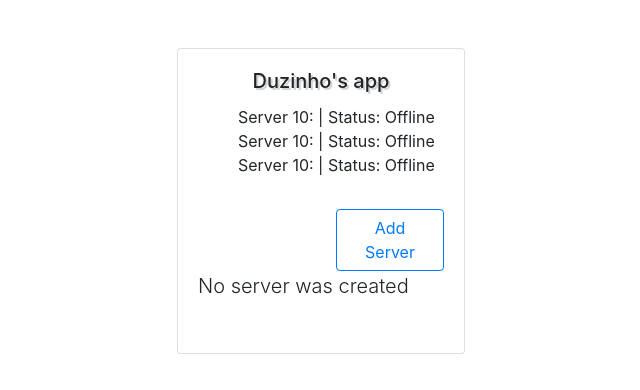
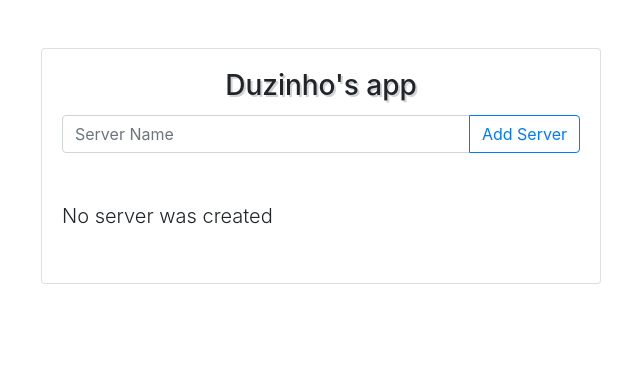
Before and after one commit to du-almeidalima/angular-course, an Angular app: page / in a window 1280 px wide. Shown: the top 390 px of the page, without its empty margins (319-959 px from the left). Built offline with nearby package versions, Linux system fonts and the light colour scheme.

Commit message:
Section 2: Passing and Using Data with Event Binding

```diff
--- a/src/app/app.component.css
+++ b/src/app/app.component.css
@@ -1,8 +1,3 @@
-h5{
+h3{
   text-shadow: 2px 2px lightgray;
 }
-
-.alerts{
-  display: flex;
-  justify-content: space-around;
-}
--- a/src/app/app.component.html
+++ b/src/app/app.component.html
@@ -1,8 +1,8 @@
 <div class="container">
 
-  <div class="card mt-5 mx-auto" style="width: 18rem;">
+  <div class="card mt-5 mx-auto" style="width: 35rem;">
     <div class="card-body">
-      <h5 class="card-title text-center"> {{name}} </h5>
+      <h3 class="card-title text-center"> {{name}} </h3>
        <p class="card-text"> <app-servers></app-servers> </p>
         <div class="app-servers"></div>
     </div>
--- a/src/app/servers/servers.component.html
+++ b/src/app/servers/servers.component.html
@@ -1,20 +1,29 @@
 <div class="row">
+<!--  <div class="col-12 mb-5">-->
+<!--    <ul>-->
+<!--      <app-server></app-server>-->
+<!--      <app-server></app-server>-->
+<!--      <app-server></app-server>-->
+<!--    </ul>-->
+<!--  </div>-->
   <div class="col-12">
-    <ul>
-      <app-server></app-server>
-      <app-server></app-server>
-      <app-server></app-server>
-    </ul>
+    <div class="input-group mb-3">
+      <input type="text" class="form-control" id="server-name" placeholder="Server Name" (input)="onUpdateServerName($event)">
+      <div class="input-group-append">
+        <button class="btn btn-outline-primary btn-block"
+                [disabled]="!allowServers"
+                (click)="onCreateServer()">Add Server</button>
+      </div>
+    </div>
   </div>
-  <div class="col-6 offset-6 mt-3">
-    <button class="btn btn-outline-primary btn-block"
-      [disabled]="!allowServers"
-      (click)="onCreateServer()">Add Server</button>
-  </div>
-  <div class="col-12"><p class="lead">{{ serverCreationStatus }}</p></div>
+
+  <div class="col-12"><p>{{serverName}}</p></div>
+
+  <div class="col-12 mt-3"><p class="lead">{{ serverCreationStatus }}</p></div>
 </div>
 
 <!--
  Event Binding : It's basically attaching a event to a function defined in the component class
   - Syntax: ( [event] ) = "[expression to be executed]"
+  - $event : Basically the same as the "event" parameter in JavaScript
 -->
--- a/src/app/servers/servers.component.ts
+++ b/src/app/servers/servers.component.ts
@@ -9,6 +9,7 @@ export class ServersComponent implements OnInit {
 
   public allowServers = false;
   public serverCreationStatus = 'No server was created';
+  public serverName: string;
 
   constructor() {
     setTimeout(() => {
@@ -19,11 +20,19 @@ export class ServersComponent implements OnInit {
   ngOnInit() {
   }
 
-  onCreateServer(){
+  onCreateServer() {
     this.serverCreationStatus = 'Server was created!';
+  }
+
+  onUpdateServerName(event: Event) {
+    this.serverName = (event.target as HTMLInputElement).value;
   }
 }
 
 /**
- * onCreateServer = Just a regular function, it's a good practice to name with the prefix "on" functions that will be called from a template
+ * We can pass a "event" just like JavaScript, but since TypeScript a typed "language" we need to specify which element this even will be.
+ * We can do it by "casting" the event to a element (<HTMLInputElement>event.target).value
+ * Or We can assert it as shown above
+ *
+ * Read more of Assertions and Casting on https://basarat.gitbooks.io/typescript/docs/types/type-assertion.html
  */
```
